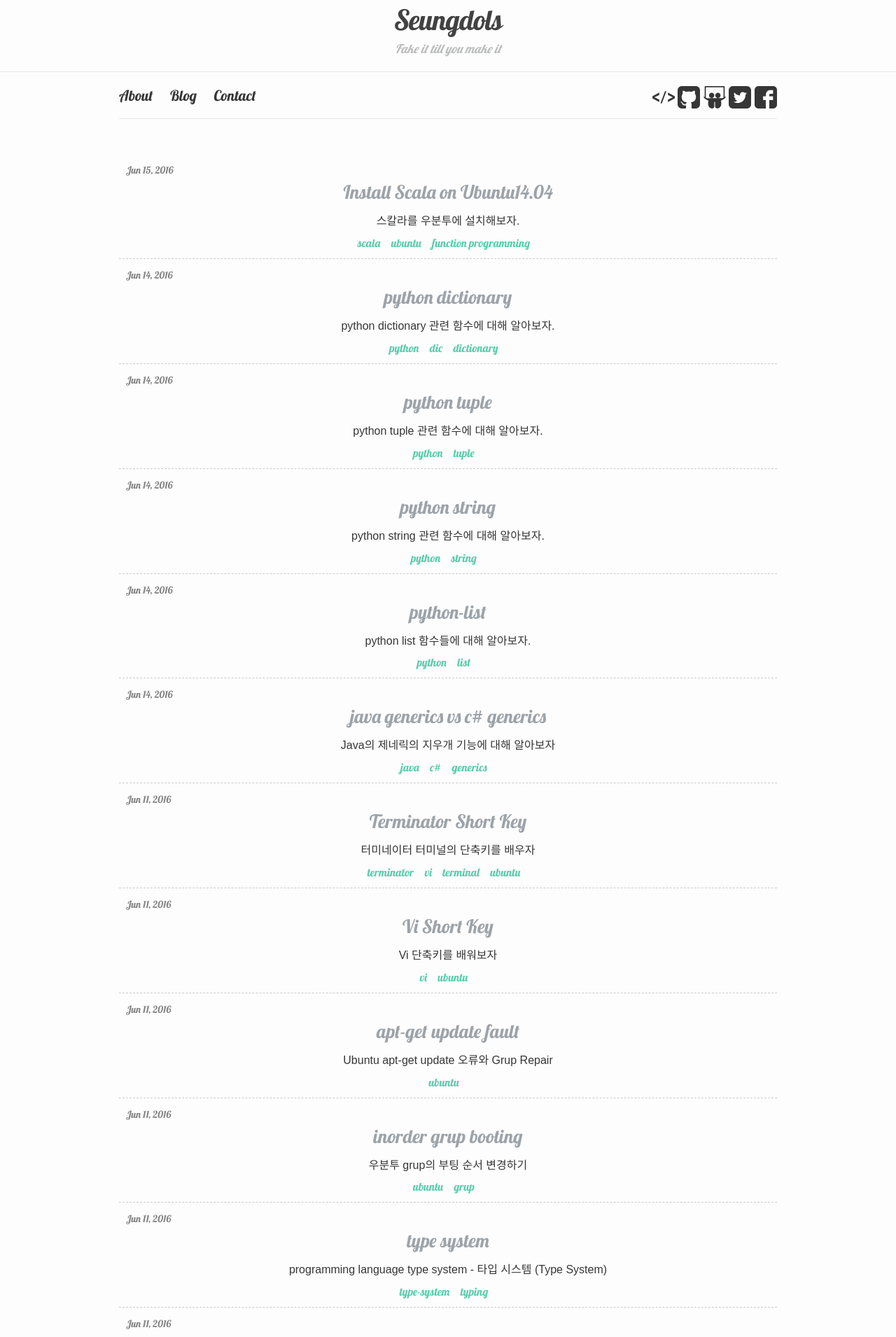
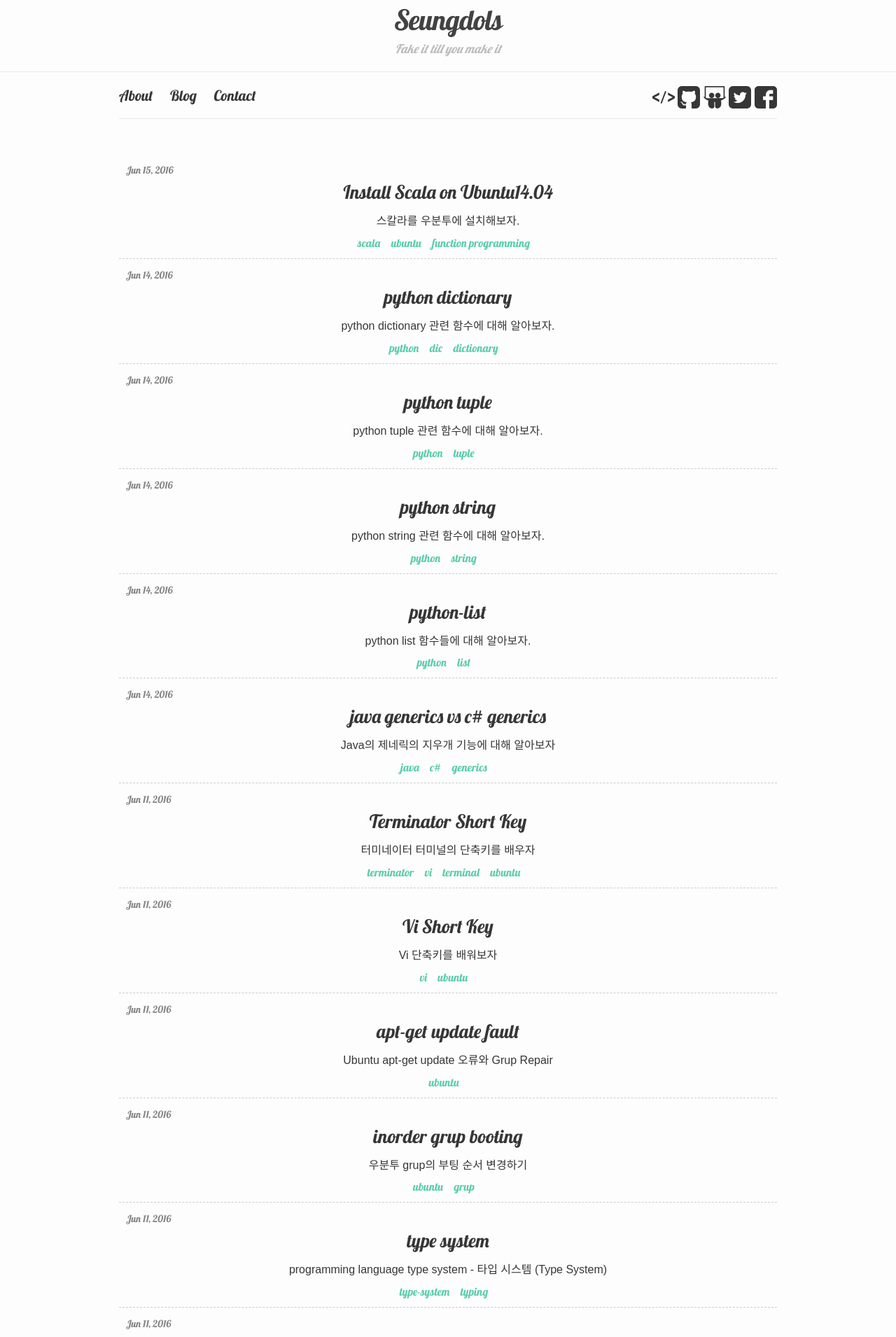
Before and after one commit to seungdols/seungdols.github.io, a Jekyll site: the page built from index.html, in a window 1280 px wide. Shown: the top 1910 px of the page at 70% size. Built offline with Jekyll 4.4.1, drawn with Linux system fonts in a browser that asks for light colours; some web fonts are replaced; comment, search, counter and statistics services are not loaded.

```diff
--- a/_sass/_base.scss
+++ b/_sass/_base.scss
@@ -91,7 +91,7 @@
  * Links
  */
 a {
-    color: $brand-color;
+    color: $text-color;
     text-decoration: none;
 
     &:visited {
@@ -99,7 +99,7 @@
     }
 
     &:hover {
-        color: $text-color;
+        color: $brand-color;
         text-decoration: none;
     }
 }
```
